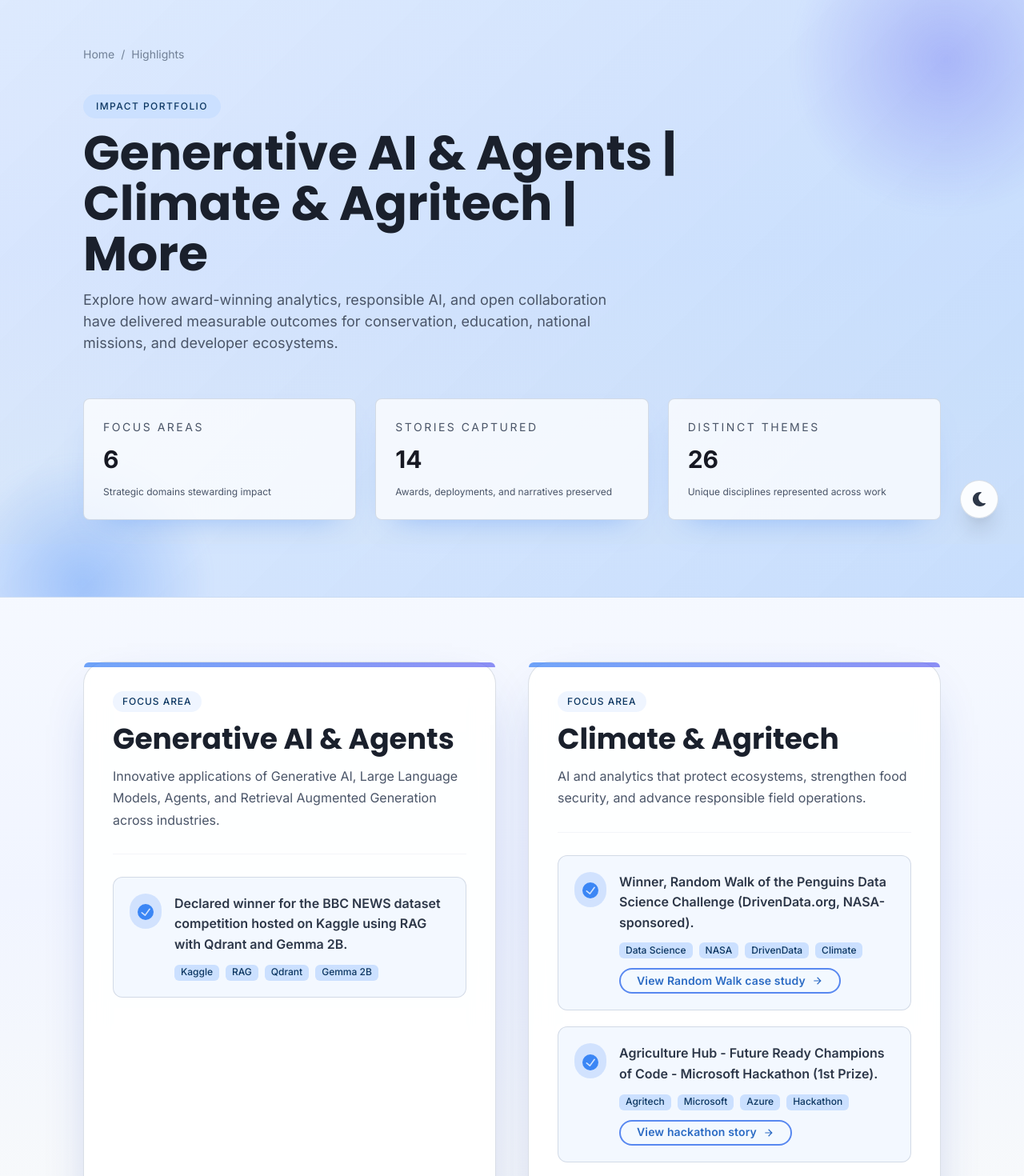
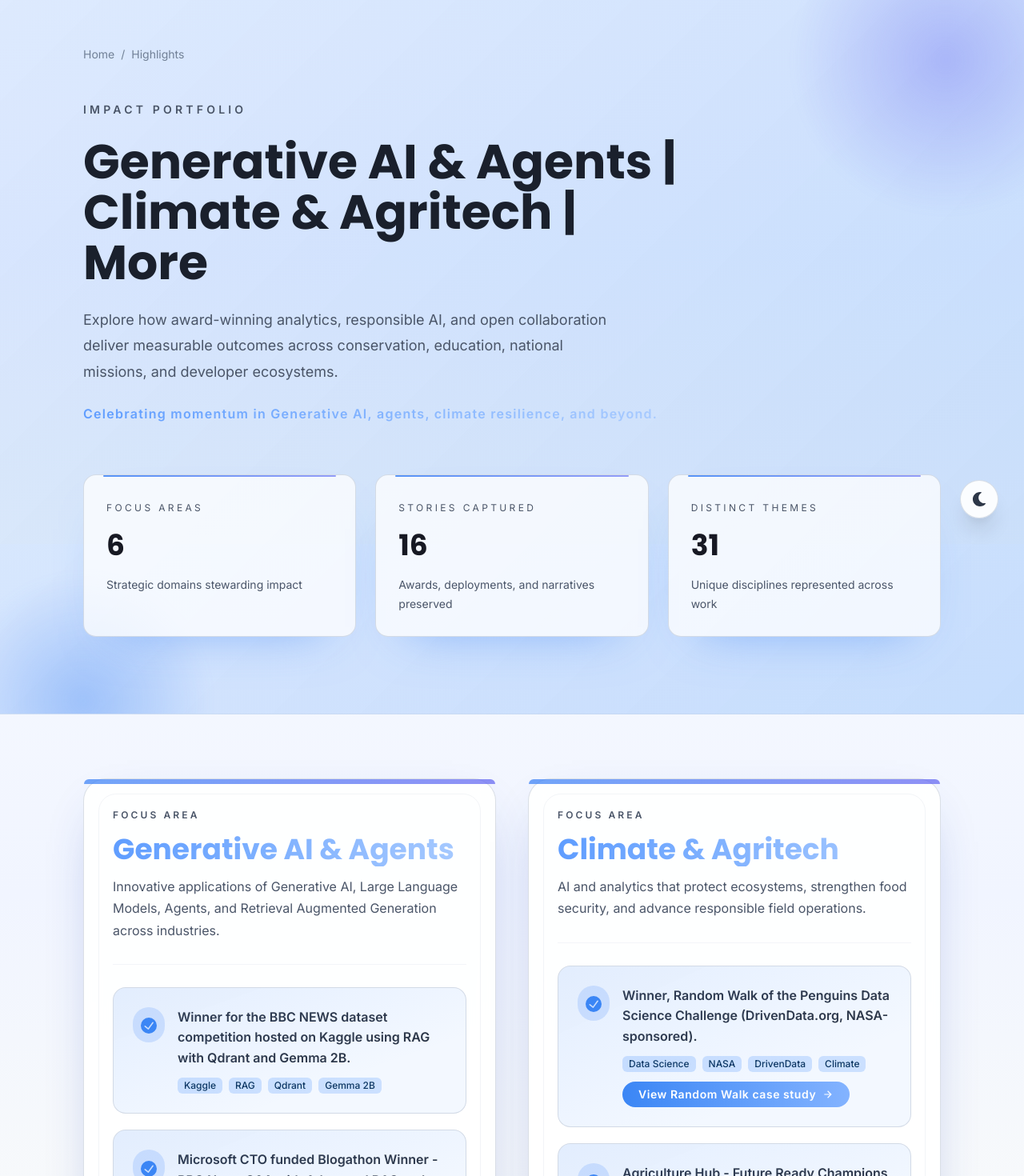
Before and after one commit to ambarishg/AmbarishWEBSITE, a React (Vite) app: page /highlights in a window 1280 px wide. Shown: the part 120-1590 px from the top of the page at 80% size. Built offline with nearby package versions, Linux system fonts and the light colour scheme.

Commit message:
Changed FOR GEN AI

```diff
--- a/src/data/profile.js
+++ b/src/data/profile.js
@@ -139,8 +139,22 @@ export const achievements = [
     items: [
       {
         description:
-          'Declared winner for the BBC NEWS dataset competition hosted on Kaggle using RAG with Qdrant and Gemma 2B.',
+          'Winner for the BBC NEWS dataset competition hosted on Kaggle using RAG with Qdrant and Gemma 2B.',
         tags: ['Kaggle', 'RAG', 'Qdrant', 'Gemma 2B']
+      },
+      {
+        description:
+          'Microsoft CTO funded Blogathon Winner - \
+          BBC News Q&A with Advanced RAG and Microsoft Phi3',
+        tags: ['Microsoft CTO Blogathon', 'RAG', 'Qdrant', 'Microsoft Phi3']
+      },
+      {
+        description:
+          'Microsoft CTO funded Agentic AI Blogathon Winner  - \
+          Solving Business Problems with Agentic RAG',
+        tags: ['Microsoft CTO Blogathon', 'RAG', 'Qdrant', 'CrewAI', 'Agentic AI',
+          'Azure OpenAI'
+        ]
       },
     ]
   },
--- a/src/pages/Highlights.jsx
+++ b/src/pages/Highlights.jsx
@@ -211,7 +211,7 @@ const Highlights = () => {
           display={{ base: 'none', md: 'block' }}
         />
         <Container maxW="6xl" position="relative">
-          <Stack spacing={{ base: 8, md: 10 }} align={{ base: 'stretch', md: 'flex-start' }}>
+          <Stack spacing={{ base: 10, md: 12 }} align={{ base: 'stretch', md: 'flex-start' }}>
             <Breadcrumb fontSize="sm" separator="/" color={breadcrumbColor}>
               <BreadcrumbItem>
                 <BreadcrumbLink as={RouterLink} to="/">
@@ -223,29 +223,39 @@ const Highlights = () => {
               </BreadcrumbItem>
             </Breadcrumb>
             <Stack
-              spacing={{ base: 4, md: 3 }}
+              spacing={{ base: 5, md: 6 }}
               maxW="3xl"
               align={{ base: 'flex-start', md: 'flex-start' }}
               textAlign="left"
             >
-              <Tag
-                size="sm"
-                colorScheme="brand"
-                variant="subtle"
+              <Text
+                fontSize="sm"
+                letterSpacing="0.3em"
                 textTransform="uppercase"
-                letterSpacing="0.12em"
-                px={4}
-                py={2}
-                borderRadius="full"
+                color={subtle}
+                fontWeight="semibold"
               >
                 Impact Portfolio
-              </Tag>
-              <Heading size={{ base: 'xl', md: '3xl' }} color={headingColor} lineHeight={{ base: 1.15, md: 1.05 }}>
+              </Text>
+              <Heading
+                size={{ base: 'xl', md: '3xl' }}
+                color={headingColor}
+                lineHeight={{ base: 1.1, md: 1.05 }}
+                fontWeight="extrabold"
+              >
                 {heroHeading}
               </Heading>
-              <Text color={subtle} fontSize={{ base: 'md', md: 'lg' }} maxW={{ base: 'full', md: '2xl' }}>
-                Explore how award-winning analytics, responsible AI, and open collaboration have delivered measurable
-                outcomes for conservation, education, national missions, and developer ecosystems.
+              <Text color={subtle} fontSize={{ base: 'md', md: 'lg' }} maxW={{ base: 'full', md: '2xl' }} lineHeight={1.8}>
+                Explore how award-winning analytics, responsible AI, and open collaboration deliver measurable outcomes
+                across conservation, education, national missions, and developer ecosystems.
+              </Text>
+              <Text
+                bgGradient="linear(to-r, brand.400, brand.200)"
+                bgClip="text"
+                fontWeight="semibold"
+                letterSpacing="0.08em"
+              >
+                Celebrating momentum in Generative AI, agents, climate resilience, and beyond.
               </Text>
             </Stack>
             <SimpleGrid
@@ -258,20 +268,30 @@ const Highlights = () => {
                 <Box
                   key={stat.label}
                   bg={statCardBg}
+                  position="relative"
+                  borderRadius="2xl"
+                  px={{ base: 5, md: 7 }}
+                  py={{ base: 6, md: 7 }}
+                  boxShadow="0 28px 65px -40px rgba(59,130,246,0.6)"
                   border="1px solid"
                   borderColor={statBorder}
-                  borderRadius="lg"
-                  px={{ base: 4, md: 6 }}
-                  py={{ base: 5, md: 6 }}
-                  boxShadow="0 18px 40px -25px rgba(59,130,246,0.55)"
+                  overflow="hidden"
                 >
-                  <Text fontSize="sm" textTransform="uppercase" letterSpacing="0.18em" color={statSubtle}>
+                  <Box
+                    position="absolute"
+                    insetX="6"
+                    top="0"
+                    h="2px"
+                    borderRadius="full"
+                    bgGradient="linear(to-r, rgba(59,130,246,0.85), rgba(129,140,248,0.85))"
+                  />
+                  <Text fontSize="xs" textTransform="uppercase" letterSpacing="0.28em" color={statSubtle} mt={1}>
                     {stat.label}
                   </Text>
-                  <Text fontSize={{ base: '2xl', md: '3xl' }} fontWeight="bold" color={statHeading} mt={2}>
+                  <Heading size={{ base: 'lg', md: 'xl' }} color={statHeading} mt={{ base: 3, md: 4 }}>
                     {stat.value}
-                  </Text>
-                  <Text fontSize="xs" color={statSubtle} mt={2} lineHeight={1.6}>
+                  </Heading>
+                  <Text fontSize="sm" color={statSubtle} mt={{ base: 3, md: 4 }} lineHeight={1.7}>
                     {stat.description}
                   </Text>
                 </Box>
@@ -313,25 +333,34 @@ const Highlights = () => {
                     bg: accentGradient,
                     opacity: 0.85
                   }}
+                  _after={{
+                    content: '""',
+                    position: 'absolute',
+                    inset: '18px',
+                    borderRadius: '22px',
+                    border: '1px solid rgba(148,163,184,0.12)',
+                    pointerEvents: 'none'
+                  }}
                 >
                   <Stack spacing={7}>
                     <Stack spacing={3}>
-                  <Tag
-                    size="sm"
-                    variant="subtle"
-                    colorScheme="brand"
-                    w="fit-content"
-                    px={3}
-                    py={1.5}
-                    borderRadius="full"
-                    bg={tagBg}
-                    letterSpacing="0.08em"
+                      <Text
+                        fontSize="xs"
+                        letterSpacing="0.26em"
                         textTransform="uppercase"
+                        color={subtle}
+                        fontWeight="semibold"
                       >
                         Focus Area
-                  </Tag>
-                  <Heading size={{ base: 'lg', md: 'xl' }} color={headingColor} lineHeight={1.2}>
-                    {group.category}
+                      </Text>
+                      <Heading
+                        size={{ base: 'lg', md: 'xl' }}
+                        lineHeight={1.2}
+                        fontWeight="extrabold"
+                        bgGradient="linear(to-r, brand.400, brand.200)"
+                        bgClip="text"
+                      >
+                        {normalizeCategory(group.category)}
                       </Heading>
                       {group.description ? (
                         <Text color={subtle} fontSize={{ base: 'sm', md: 'md' }} lineHeight={1.7}>
@@ -360,10 +389,20 @@ const Highlights = () => {
                           spacing={{ base: 3, md: 4 }}
                           align="flex-start"
                           bg={itemBg}
+                          borderRadius="2xl"
+                          p={{ base: 5, md: 6 }}
                           border="1px solid"
                           borderColor={itemBorder}
-                          borderRadius="xl"
-                          p={{ base: 4, md: 5 }}
+                          position="relative"
+                          overflow="hidden"
+                          _before={{
+                            content: '""',
+                            position: 'absolute',
+                            inset: '0',
+                            bgGradient: 'linear(to-br, rgba(59,130,246,0.15), transparent 70%)',
+                            opacity: 0.6,
+                            pointerEvents: 'none'
+                          }}
                         >
                           <Box
                             bg={iconBg}
@@ -403,28 +442,24 @@ const Highlights = () => {
                                 as={RouterLink}
                                 to={link.to}
                                 rightIcon={<ArrowForwardIcon />}
-                                variant="solid"
                                 size="sm"
                                 borderRadius="full"
                                 px={5}
                                 fontWeight="semibold"
                                 alignSelf="flex-start"
-                                bg={ctaBg}
-                                color={ctaText}
-                                borderWidth="2px"
-                                borderColor={ctaBorder}
+                                bgGradient="linear(to-r, brand.500, brand.300)"
+                                color="white"
                                 boxShadow={ctaShadow}
+                                letterSpacing="0.04em"
                                 backdropFilter="blur(6px)"
                                 _hover={{
-                                  bg: ctaHoverBg,
-                                  borderColor: ctaHoverBorder,
+                                  bgGradient: 'linear(to-r, brand.400, brand.200)',
                                   boxShadow: ctaShadow,
-                                  textDecoration: 'none',
                                   transform: 'translateY(-1px)'
                                 }}
                                 _active={{
                                   transform: 'translateY(0)',
-                                  boxShadow: '0 10px 24px -20px rgba(59,130,246,0.55)'
+                                  boxShadow: '0 18px 32px -24px rgba(59,130,246,0.65)'
                                 }}
                               >
                                 {link.label}
```
Lines whose indentation alone changed are shown as unchanged.
